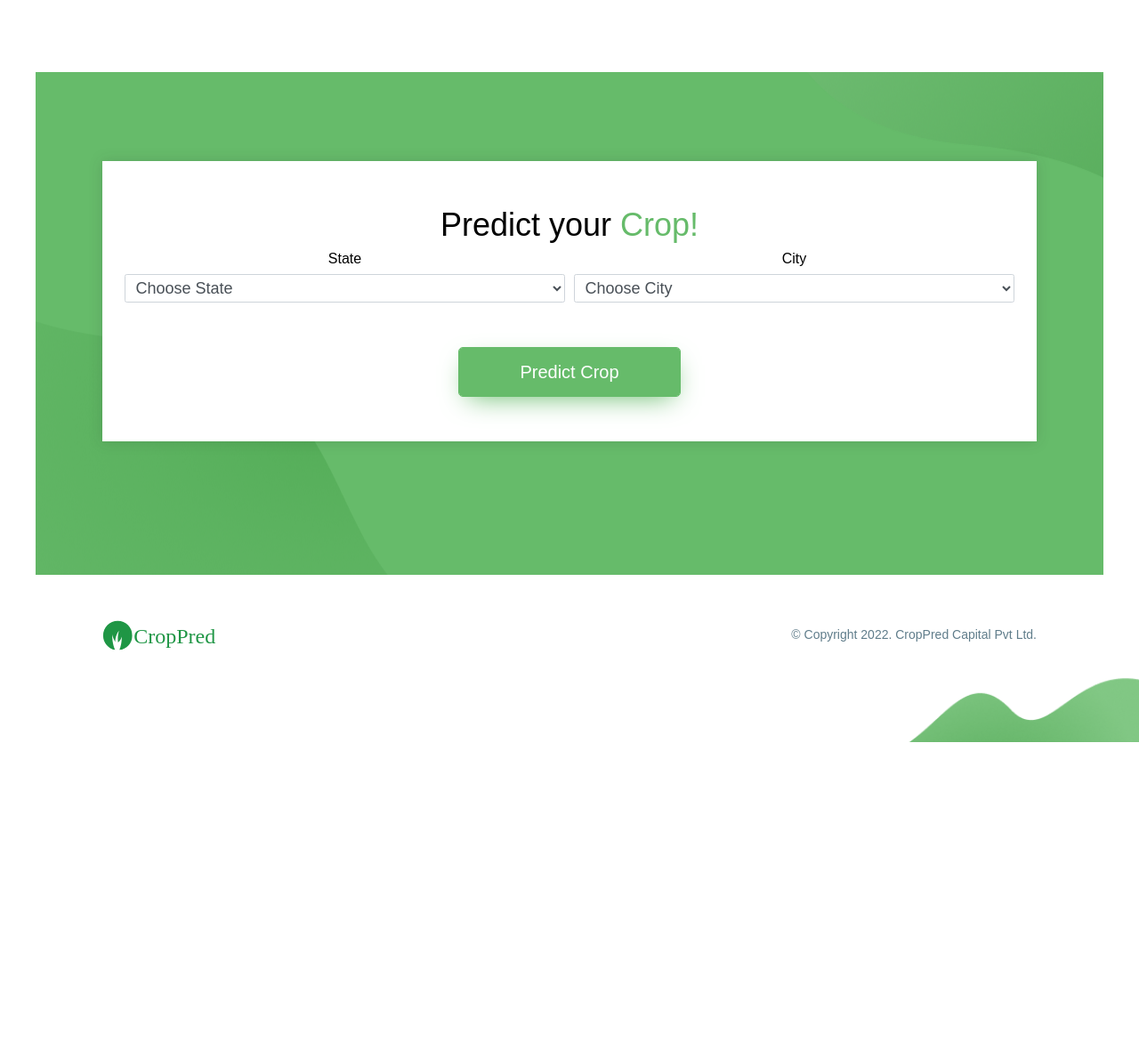
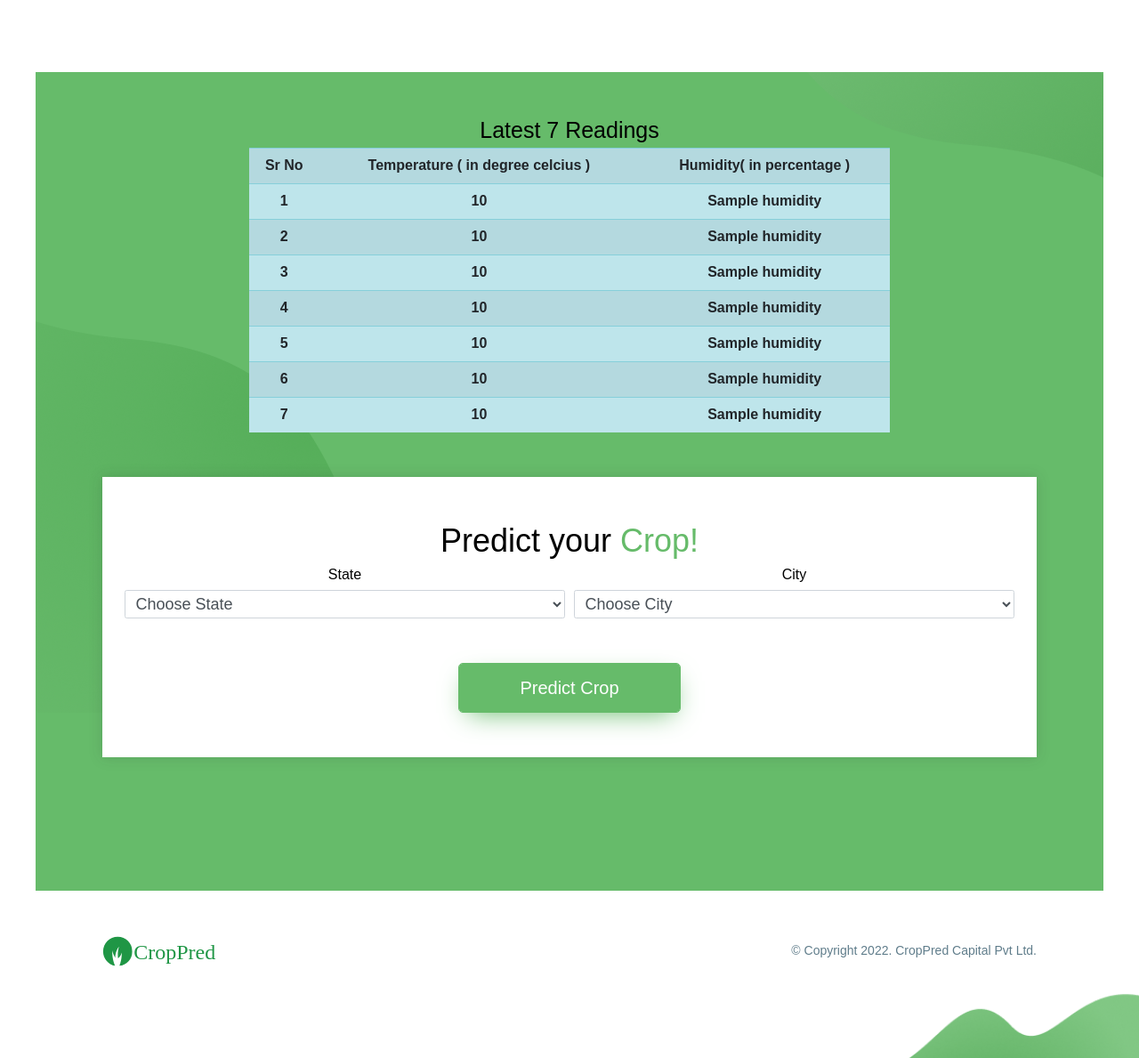
Before and after one commit to lavdabade/CropPred, a Flask app: template templates/index.html in a window 1280 px wide. Shown: the part 1251-2440 px from the top of the page at 89% size. Before the commit the page ends 2085 px from the top, so only its background shows below. Run offline with Flask 2, Linux system fonts and the light colour scheme; the template is opened without the code that fills it: most values are stand-ins (such as "Sample title", 1, 10 or a date in 2020); lists and menus that the app fills with data are empty; parts of the project's set-up code (start-up, migrations or seed data) failed here and were passed over; some libraries are stand-ins or nearby versions; some web fonts are replaced.

Commit message:
Index file temporary modified

```diff
--- a/templates/index.html
+++ b/templates/index.html
@@ -241,6 +241,21 @@
 
                 </div>
             </div> -->
+            <h1 style="text-align: center;"> Latest 7 Readings </h1>
+            <table class="table table-info table-striped" style="width:60%;margin-left:20%;">
+                <tr>
+                    <th style="text-align:center;">Sr No</th>
+                    <th style="text-align:center;">Temperature ( in degree celcius )</th>
+                    <th style="text-align:center;">Humidity(  in percentage )</th>
+                </tr>
+                {% for i in range(0,7) %}
+                <tr>
+                    <th style="text-align: center;">{{i+1}}</th>
+                    <th style="text-align:center">{{soil_data[i]['temperature']}}</th>
+                    <th style="text-align:center;">{{soil_data[i]['humidity']}}</th>
+                </tr>
+                {% endfor %}
+            </table>
 
             <section id ='predict' class="farm-invest w-105" style="margin-top: 50px;">
                 <h2 class="farm-invest__title">Predict your <span>Crop!</span></h2>
```
